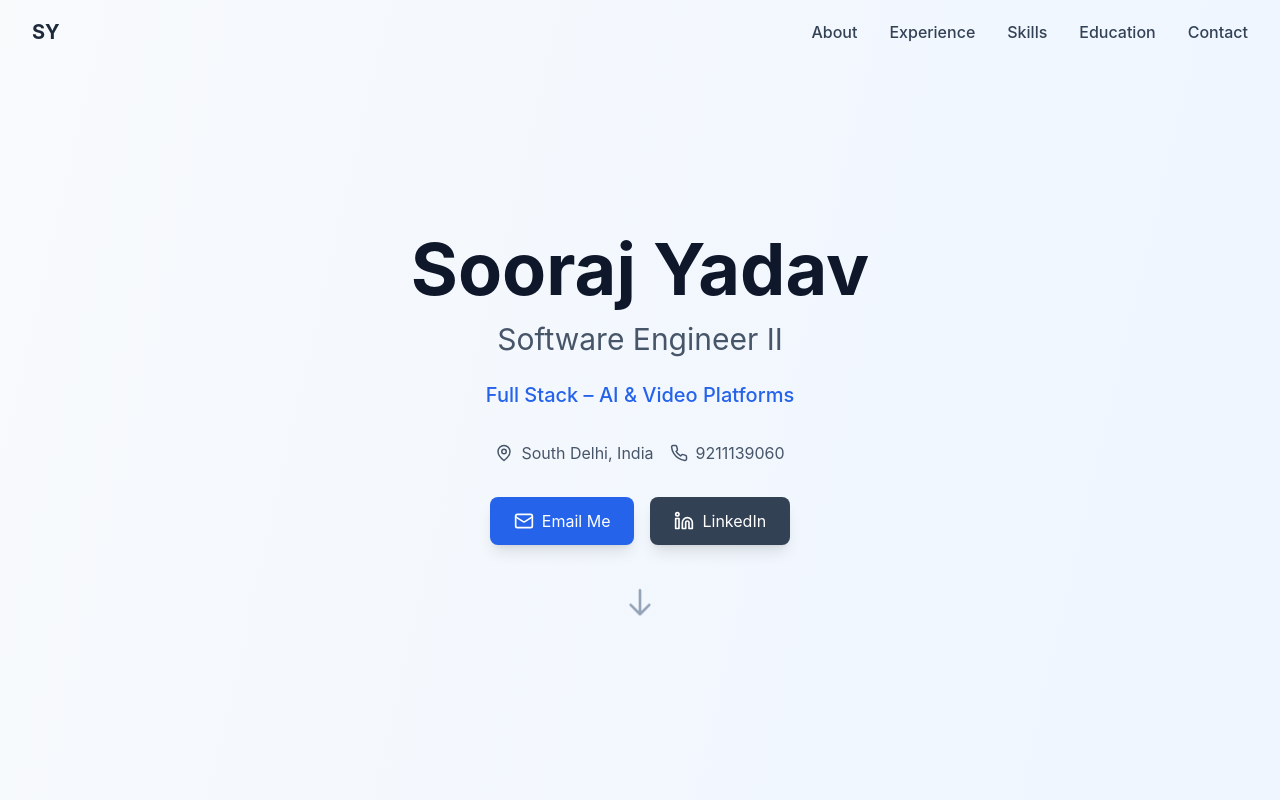
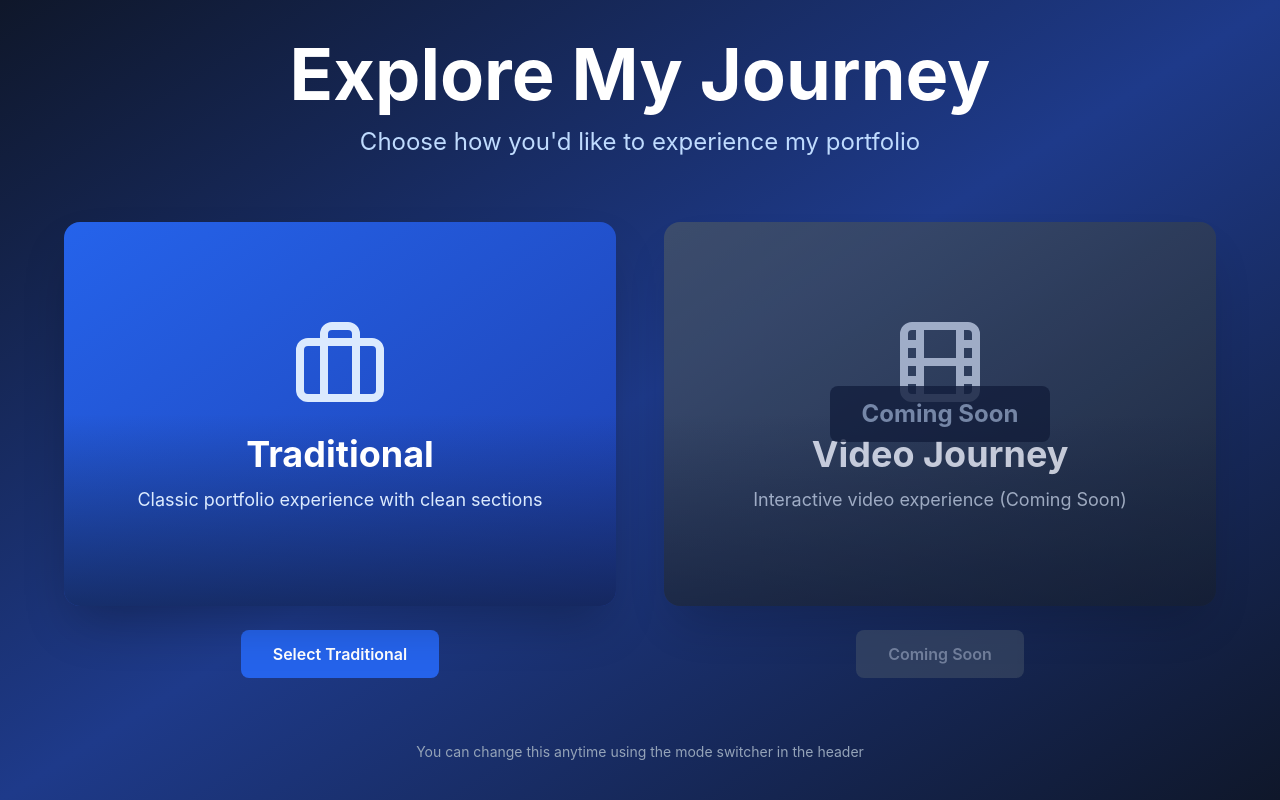
Before and after one commit to devMrSY/portfolio, a React (Vite) app: page / in a window 1280 px wide. Shown: the top 800 px of the page. Built offline with nearby package versions, Linux system fonts and the light colour scheme.

Commit message:
Updated App.tsx

```diff
--- a/src/App.tsx
+++ b/src/App.tsx
@@ -1,3 +1,4 @@
+import { useState, useEffect } from 'react';
 import Hero from './components/Hero';
 import About from './components/About';
 import Experience from './components/Experience';
@@ -5,11 +6,40 @@ import Skills from './components/Skills';
 import Education from './components/Education';
 import Contact from './components/Contact';
 import Navigation from './components/Navigation';
+import ModeSelector from './components/ModeSelector';
+import VideoJourney from './components/VideoJourney';
 
 function App() {
+  const [mode, setMode] = useState<'traditional' | 'video' | null>(null);
+
+  useEffect(() => {
+    const savedMode = localStorage.getItem('portfolioMode') as 'traditional' | 'video' | null;
+    if (savedMode) {
+      setMode(savedMode);
+    }
+  }, []);
+
+  const handleModeSelect = (selectedMode: 'traditional' | 'video') => {
+    setMode(selectedMode);
+    localStorage.setItem('portfolioMode', selectedMode);
+  };
+
+  if (mode === null) {
+    return <ModeSelector onSelectMode={handleModeSelect} />;
+  }
+
+  if (mode === 'video') {
+    return (
+      <>
+        <Navigation onModeSwitch={handleModeSelect} currentMode={mode} />
+        <VideoJourney />
+      </>
+    );
+  }
+
   return (
     <div className="min-h-screen bg-gradient-to-br from-slate-50 via-blue-50 to-slate-100">
-      <Navigation />
+      <Navigation onModeSwitch={handleModeSelect} currentMode={mode} />
       <Hero />
       <About />
       <Experience />
--- /dev/null
+++ b/src/components/ModeSelector.tsx
@@ -0,0 +1,88 @@
+import { Film, Briefcase } from 'lucide-react';
+
+interface ModeSelectorProps {
+  onSelectMode: (mode: 'traditional' | 'video') => void;
+}
+
+export default function ModeSelector({ onSelectMode }: ModeSelectorProps) {
+  return (
+    <div className="min-h-screen bg-gradient-to-br from-slate-900 via-blue-900 to-slate-900 flex items-center justify-center px-4">
+      <div className="max-w-6xl w-full">
+        <div className="text-center mb-16 animate-fade-in">
+          <h1 className="text-5xl md:text-7xl font-bold text-white mb-4">
+            Explore My Journey
+          </h1>
+          <p className="text-xl md:text-2xl text-blue-200">
+            Choose how you'd like to experience my portfolio
+          </p>
+        </div>
+
+        <div className="grid md:grid-cols-2 gap-8 md:gap-12">
+          <div
+            onClick={() => onSelectMode('traditional')}
+            className="group cursor-pointer"
+          >
+            <div className="relative overflow-hidden rounded-2xl h-96 bg-gradient-to-br from-blue-600 to-blue-800 shadow-2xl transition-all duration-500 hover:shadow-2xl hover:scale-105 hover:-translate-y-2">
+              <div className="absolute inset-0 bg-gradient-to-t from-slate-900 via-transparent to-transparent opacity-60"></div>
+              <div className="absolute inset-0 flex flex-col items-center justify-center">
+                <Briefcase className="w-24 h-24 text-blue-100 mb-6 group-hover:scale-110 transition-transform duration-500" />
+                <h2 className="text-4xl font-bold text-white mb-3 text-center">
+                  Traditional
+                </h2>
+                <p className="text-blue-100 text-center text-lg px-6">
+                  Classic portfolio experience with clean sections
+                </p>
+              </div>
+              <div className="absolute inset-0 bg-white opacity-0 group-hover:opacity-10 transition-opacity duration-500"></div>
+            </div>
+            <div className="mt-6 text-center">
+              <button
+                className="px-8 py-3 bg-blue-600 text-white font-semibold rounded-lg hover:bg-blue-700 transition-colors duration-300 group-hover:shadow-lg group-hover:shadow-blue-600/50"
+              >
+                Select Traditional
+              </button>
+            </div>
+          </div>
+
+          <div
+            onClick={() => onSelectMode('video')}
+            className="group cursor-pointer"
+          >
+            <div className="relative overflow-hidden rounded-2xl h-96 bg-gradient-to-br from-slate-600 to-slate-800 shadow-2xl transition-all duration-500 hover:shadow-2xl hover:scale-105 hover:-translate-y-2 opacity-75">
+              <div className="absolute inset-0 bg-gradient-to-t from-slate-900 via-transparent to-transparent opacity-60"></div>
+              <div className="absolute inset-0 flex flex-col items-center justify-center">
+                <Film className="w-24 h-24 text-slate-300 mb-6 group-hover:scale-110 transition-transform duration-500" />
+                <h2 className="text-4xl font-bold text-white mb-3 text-center">
+                  Video Journey
+                </h2>
+                <p className="text-slate-300 text-center text-lg px-6">
+                  Interactive video experience (Coming Soon)
+                </p>
+              </div>
+              <div className="absolute inset-0 bg-white opacity-0 group-hover:opacity-10 transition-opacity duration-500"></div>
+              <div className="absolute inset-0 flex items-center justify-center">
+                <span className="text-2xl font-bold text-slate-400 bg-slate-900/80 px-8 py-3 rounded-lg">
+                  Coming Soon
+                </span>
+              </div>
+            </div>
+            <div className="mt-6 text-center">
+              <button
+                disabled
+                className="px-8 py-3 bg-slate-600 text-slate-300 font-semibold rounded-lg cursor-not-allowed opacity-50"
+              >
+                Coming Soon
+              </button>
+            </div>
+          </div>
+        </div>
+
+        <div className="mt-16 text-center text-slate-400">
+          <p className="text-sm">
+            You can change this anytime using the mode switcher in the header
+          </p>
+        </div>
+      </div>
+    </div>
+  );
+}
--- a/src/components/Navigation.tsx
+++ b/src/components/Navigation.tsx
@@ -1,7 +1,12 @@
 import { useState, useEffect } from 'react';
 import { Menu, X } from 'lucide-react';
 
-const Navigation = () => {
+interface NavigationProps {
+  onModeSwitch?: (mode: 'traditional' | 'video') => void;
+  currentMode?: 'traditional' | 'video';
+}
+
+const Navigation = ({ onModeSwitch, currentMode }: NavigationProps) => {
   const [isScrolled, setIsScrolled] = useState(false);
   const [isMobileMenuOpen, setIsMobileMenuOpen] = useState(false);
 
@@ -56,6 +61,14 @@ const Navigation = () => {
                 {item.label}
               </button>
             ))}
+            {currentMode === 'traditional' && onModeSwitch && (
+              <button
+                onClick={() => onModeSwitch('video')}
+                className="text-sm px-3 py-1 bg-slate-200 text-slate-700 rounded-full hover:bg-slate-300 transition-colors font-medium"
+              >
+                Video Mode
+              </button>
+            )}
           </div>
 
           <button
@@ -79,6 +92,14 @@ const Navigation = () => {
                 {item.label}
               </button>
             ))}
+            {currentMode === 'traditional' && onModeSwitch && (
+              <button
+                onClick={() => onModeSwitch('video')}
+                className="block w-full text-left text-slate-700 hover:text-blue-600 transition-colors font-medium py-2 mt-4 pt-4 border-t"
+              >
+                Switch to Video Mode
+              </button>
+            )}
           </div>
         </div>
       )}
--- /dev/null
+++ b/src/components/VideoJourney.tsx
@@ -0,0 +1,28 @@
+import { Film } from 'lucide-react';
+
+export default function VideoJourney() {
+  return (
+    <div className="min-h-screen bg-gradient-to-br from-slate-900 via-blue-900 to-slate-900 flex items-center justify-center px-4">
+      <div className="text-center max-w-2xl">
+        <div className="mb-8">
+          <Film className="w-32 h-32 text-blue-400 mx-auto mb-6 opacity-50" />
+        </div>
+        <h1 className="text-5xl md:text-6xl font-bold text-white mb-4">
+          Video Journey
+        </h1>
+        <p className="text-2xl text-blue-200 mb-8">
+          Coming Soon
+        </p>
+        <p className="text-lg text-slate-400 mb-12">
+          An immersive video experience showcasing my work, projects, and journey as a Software Engineer II. We're crafting something special for you.
+        </p>
+        <button
+          onClick={() => window.location.reload()}
+          className="px-8 py-3 bg-blue-600 text-white font-semibold rounded-lg hover:bg-blue-700 transition-colors duration-300"
+        >
+          Choose Different Mode
+        </button>
+      </div>
+    </div>
+  );
+}
```
